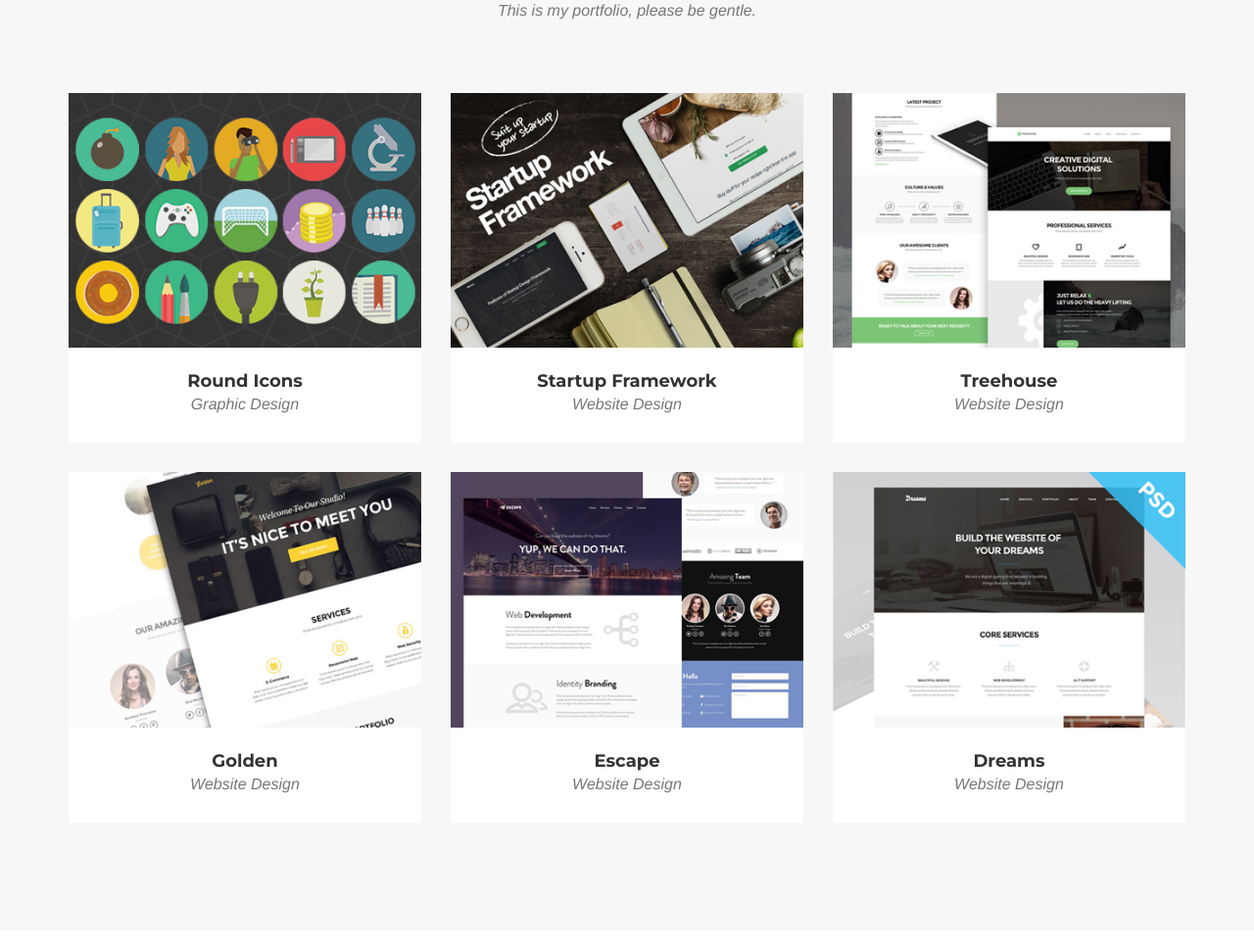
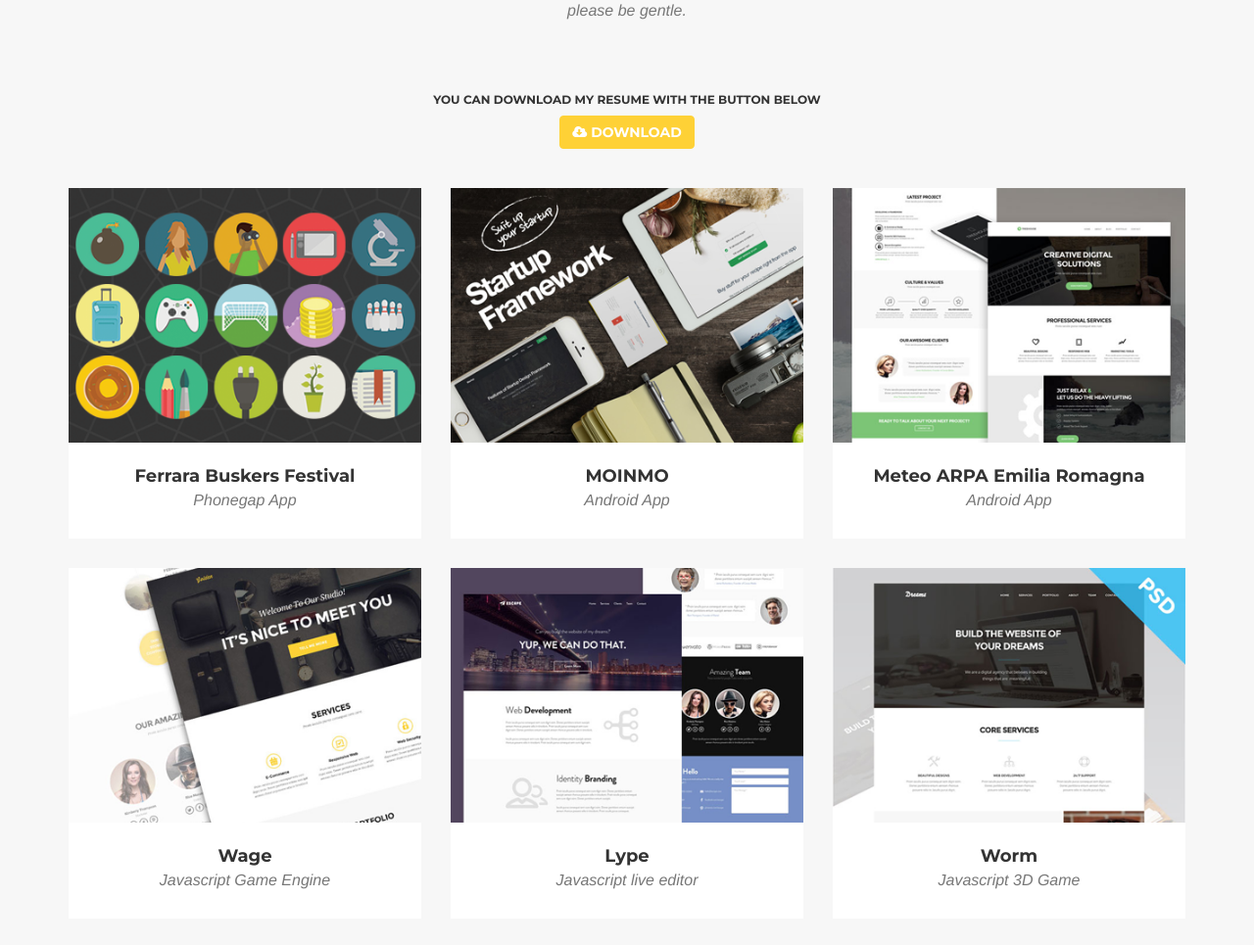
Before and after one commit to marco-ponds/marco-ponds.github.io, a plain HTML site: page index.html in a window 1280 px wide. Shown: the part 142-1107 px from the top of the page at 98% size. Drawn offline with nearby package versions, Linux system fonts and the light colour scheme; a web font is replaced by a local one.

Commit message:
updating layout

```diff
--- a/index.html
+++ b/index.html
@@ -41,13 +41,18 @@
         <!-- /.container-fluid -->
     </nav>
 
+    <a style="position: absolute; left: 40px; top: 40px" type="button" class="btn btn-default" href="http://marcostagni.com"><i class="fa fa-angle-left"></i> Home</a>
+
     <!-- Portfolio Grid Section -->
     <section id="portfolio" class="bg-light-gray">
         <div class="container">
-            <div class="row">
+            <div class="row" style="margin-bottom: 40px;">
                 <div class="col-lg-12 text-center">
-                    <h2 class="section-heading">Things I've done</h2>
-                    <h3 class="section-subheading text-muted">This is my portfolio, please be gentle.</h3>
+                    <h2 class="section-heading">Marco Stagni's portfolio</h2>
+                    <h3 class="section-subheading text-muted">please be gentle.</h3>
+                    <h6>You can download my resume with the button below</h6>
+                    <a type="button" class="btn btn-primary" href="https://copy.com/q1U4DQnPRNsSGD8W" download><i class="fa fa-cloud-download"></i> Download</a>
+                    <br>
                 </div>
             </div>
             <div class="row">
@@ -61,8 +66,8 @@
                         <img src="img/portfolio/roundicons.png" class="img-responsive" alt="">
                     </a>
                     <div class="portfolio-caption">
-                        <h4>Round Icons</h4>
-                        <p class="text-muted">Graphic Design</p>
+                        <h4>Ferrara Buskers Festival</h4>
+                        <p class="text-muted">Phonegap App</p>
                     </div>
                 </div>
                 <div class="col-md-4 col-sm-6 portfolio-item">
@@ -75,8 +80,8 @@
                         <img src="img/portfolio/startup-framework.png" class="img-responsive" alt="">
                     </a>
                     <div class="portfolio-caption">
-                        <h4>Startup Framework</h4>
-                        <p class="text-muted">Website Design</p>
+                        <h4>MOINMO</h4>
+                        <p class="text-muted">Android App</p>
                     </div>
                 </div>
                 <div class="col-md-4 col-sm-6 portfolio-item">
@@ -89,8 +94,8 @@
                         <img src="img/portfolio/treehouse.png" class="img-responsive" alt="">
                     </a>
                     <div class="portfolio-caption">
-                        <h4>Treehouse</h4>
-                        <p class="text-muted">Website Design</p>
+                        <h4>Meteo ARPA Emilia Romagna</h4>
+                        <p class="text-muted">Android App</p>
                     </div>
                 </div>
                 <div class="col-md-4 col-sm-6 portfolio-item">
@@ -103,8 +108,8 @@
                         <img src="img/portfolio/golden.png" class="img-responsive" alt="">
                     </a>
                     <div class="portfolio-caption">
-                        <h4>Golden</h4>
-                        <p class="text-muted">Website Design</p>
+                        <h4>Wage</h4>
+                        <p class="text-muted">Javascript Game Engine</p>
                     </div>
                 </div>
                 <div class="col-md-4 col-sm-6 portfolio-item">
@@ -117,8 +122,8 @@
                         <img src="img/portfolio/escape.png" class="img-responsive" alt="">
                     </a>
                     <div class="portfolio-caption">
-                        <h4>Escape</h4>
-                        <p class="text-muted">Website Design</p>
+                        <h4>Lype</h4>
+                        <p class="text-muted">Javascript live editor</p>
                     </div>
                 </div>
                 <div class="col-md-4 col-sm-6 portfolio-item">
@@ -131,8 +136,22 @@
                         <img src="img/portfolio/dreams.png" class="img-responsive" alt="">
                     </a>
                     <div class="portfolio-caption">
-                        <h4>Dreams</h4>
-                        <p class="text-muted">Website Design</p>
+                        <h4>Worm</h4>
+                        <p class="text-muted">Javascript 3D Game</p>
+                    </div>
+                </div>
+                <div class="col-md-4 col-sm-6 portfolio-item">
+                    <a href="#portfolioModal6" class="portfolio-link" data-toggle="modal">
+                        <div class="portfolio-hover">
+                            <div class="portfolio-hover-content">
+                                <i class="fa fa-plus fa-3x"></i>
+                            </div>
+                        </div>
+                        <img src="img/portfolio/dreams.png" class="img-responsive" alt="">
+                    </a>
+                    <div class="portfolio-caption">
+                        <h4>Earthquakes</h4>
+                        <p class="text-muted">Javascript 3D Earthquakes Visualization</p>
                     </div>
                 </div>
             </div>
```
